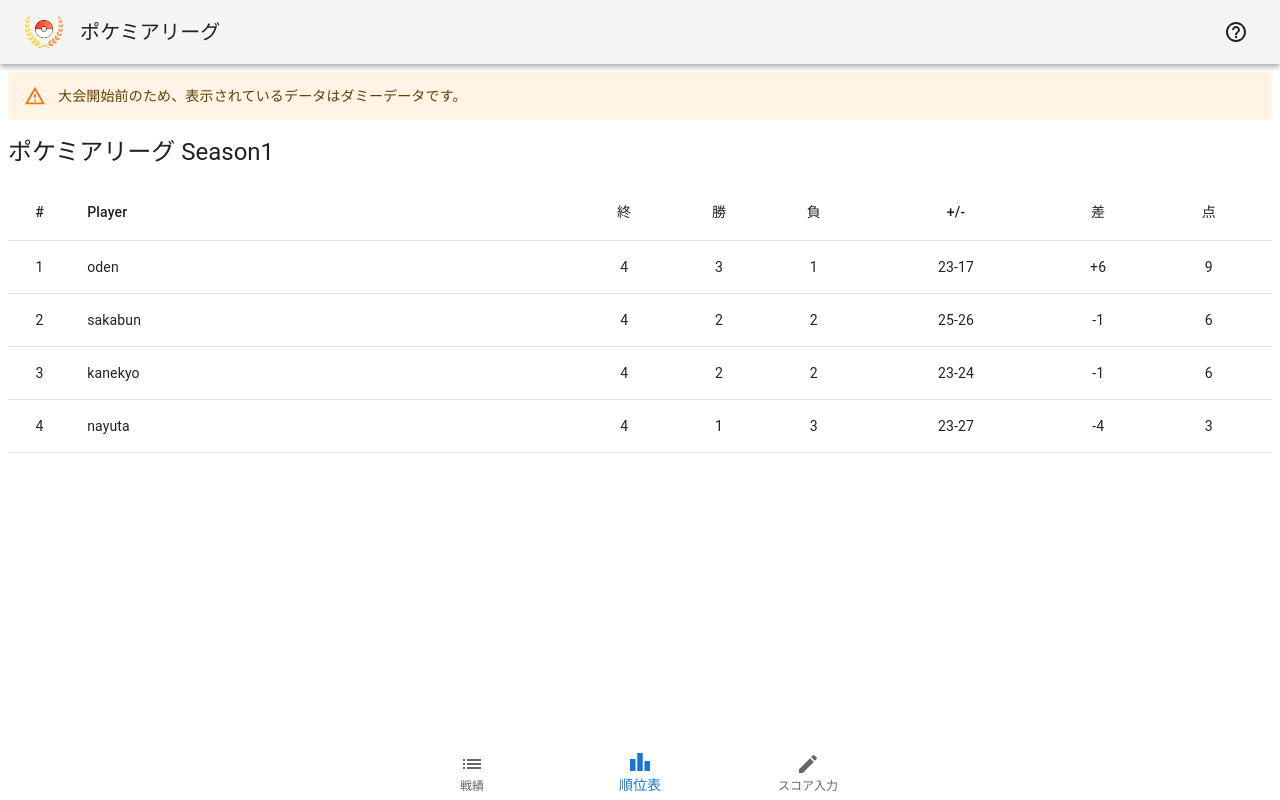
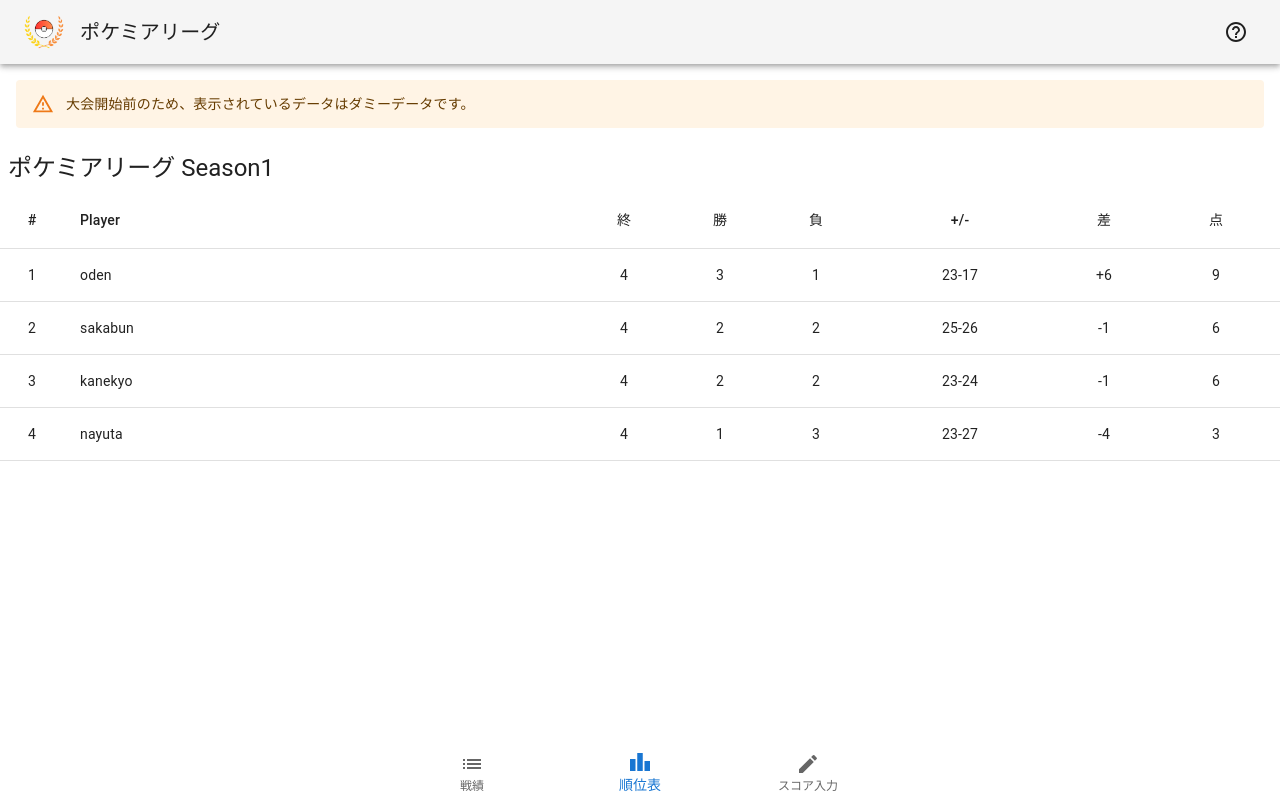
Before and after one commit to oden6680/pokepoke-league, a React (Vite) app: page /ranking in a window 1280 px wide. Built offline with nearby package versions, Linux system fonts and the light colour scheme; no server answers; the database is empty; the HTML template or start-up script is replaced by a standard one.

Commit message:
軽微なレイアウトの修正

```diff
--- a/src/pages/InputPage.tsx
+++ b/src/pages/InputPage.tsx
@@ -75,10 +75,6 @@ export const InputPage = () => {
   };
 
   const validateData = (): string | null => {
-    if (isBeforeStartDate) {
-      return "大会開始前のため、データの保存はできません";
-    }
-
     if (player1 === "" || player2 === "") {
       return "両方のプレイヤーを選択してください";
     }
--- a/src/pages/RankingPage.tsx
+++ b/src/pages/RankingPage.tsx
@@ -27,13 +27,13 @@ export function RankingPage() {
   );
 
   return (
-    <Box sx={{margin:1}}>
+    <Box>
       {isBeforeStartDate && (
-        <Alert severity="warning" sx={{ mb: 2 }}>
+        <Alert severity="warning" sx={{ margin: 2 }}>
           大会開始前のため、表示されているデータはダミーデータです。
         </Alert>
       )}
-      <Typography variant="h5" mb={2}>
+      <Typography variant="h5" p={1}>
         ポケミアリーグ Season1
       </Typography>
       <Table>
--- a/src/pages/ResultsPage.tsx
+++ b/src/pages/ResultsPage.tsx
@@ -117,7 +117,7 @@ export const ResultsPage = () => {
         ))}
       </Tabs>
       {isBeforeStartDate && (
-        <Alert severity="warning" sx={{ mb: 2 }}>
+        <Alert severity="warning">
           大会開始前のため、表示されているデータはダミーデータです。
         </Alert>
       )}
```
